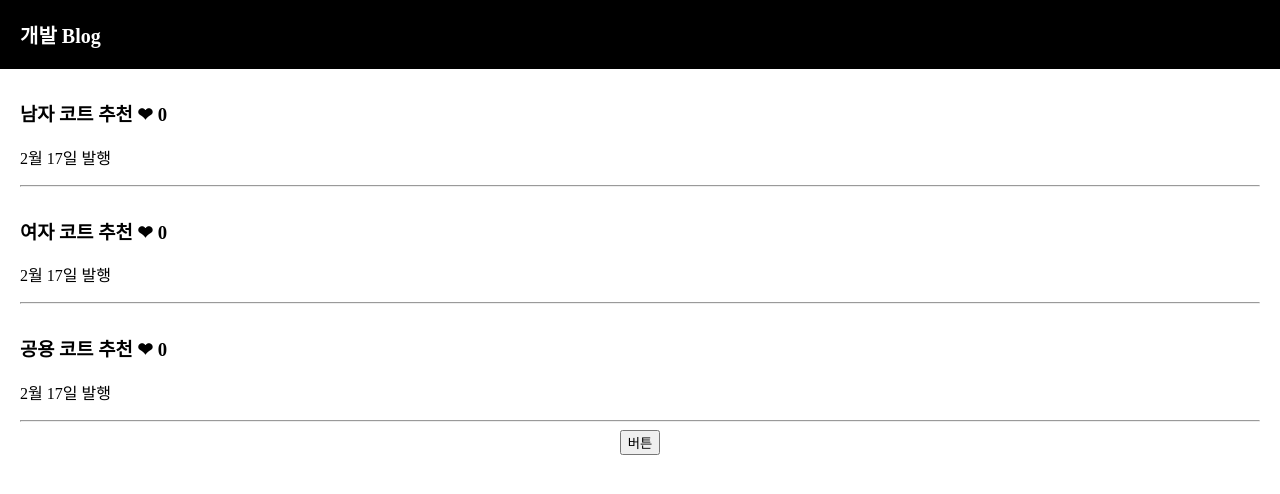
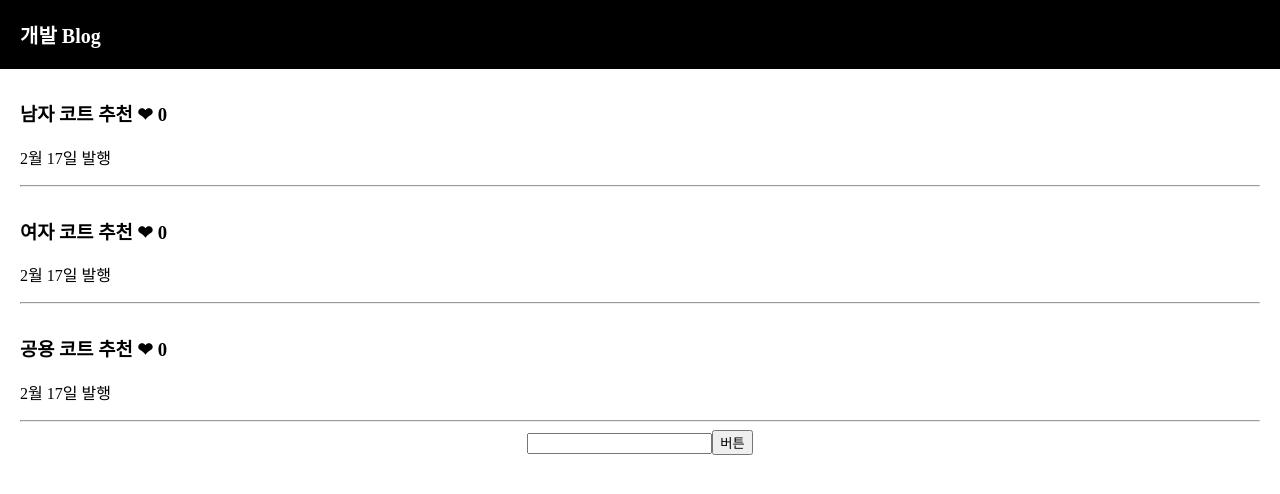
Before and after one commit to WonTaeJang/-, a React (Create React App) app in the folder React/blog/: page / in a window 1280 px wide. Shown: the top 494 px of the page. Built offline with nearby package versions, Linux system fonts and the light colour scheme.

Commit message:
React input 사용법

```diff
--- a/React/blog/src/App.js
+++ b/React/blog/src/App.js
@@ -8,6 +8,8 @@ function App() {
   let [따봉, 따봉변경] = useState(0);
   let [누른제목, 누른제목변경] = useState(0);
   let [modal, modal변경] = useState(false);
+
+  let [입력값, 입력값변경] = useState('');
 
   // state:
   // 1. 변수 대신 쓰는 데이터 저장공간
@@ -33,7 +35,7 @@ function App() {
       {
         글제목.map(function (글, i) {
           return (
-          <div className="list">
+          <div className="list" key={i}>
             <h3 onClick={()=>{누른제목변경(i)}}>{글} <span onClick={() => { 따봉변경(따봉 + 1) }}>❤</span> {따봉} </h3>
             <p>2월 17일 발행</p>
             <hr></hr>
@@ -41,6 +43,10 @@ function App() {
           )
         })
       }
+
+{/* input을 사용하여 state에 저장 */}
+      {/* {입력값} */}
+      <input onChange={(e)=>{입력값변경(e.target.value)}}></input>
 
       <button onClick={()=>{modal변경(!modal)}}>버튼</button>
 
```
